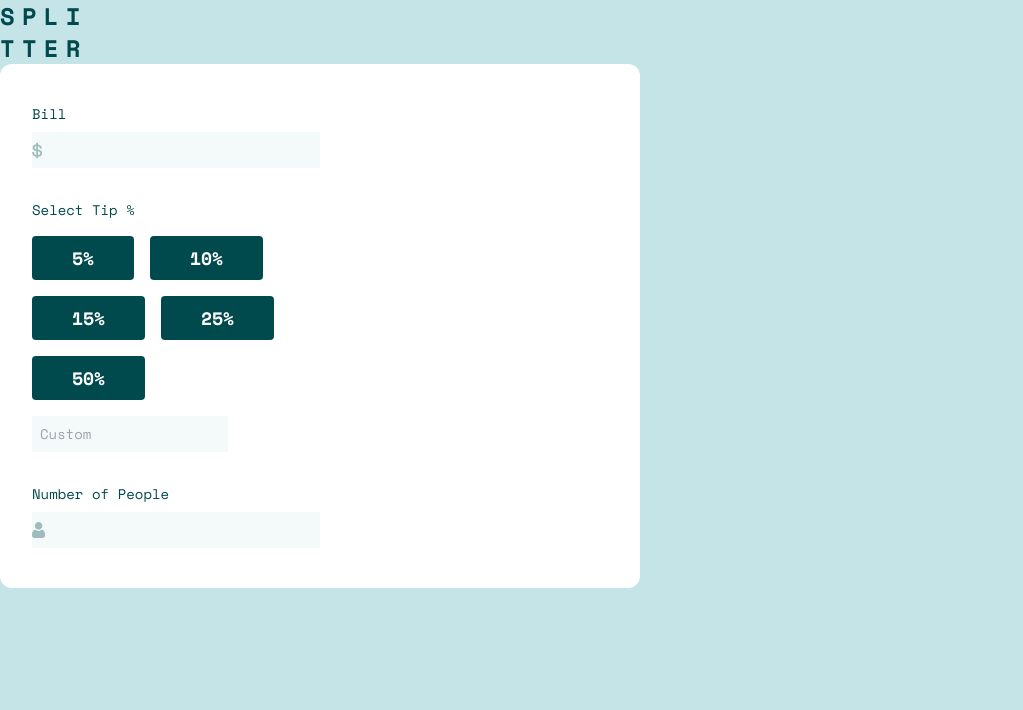
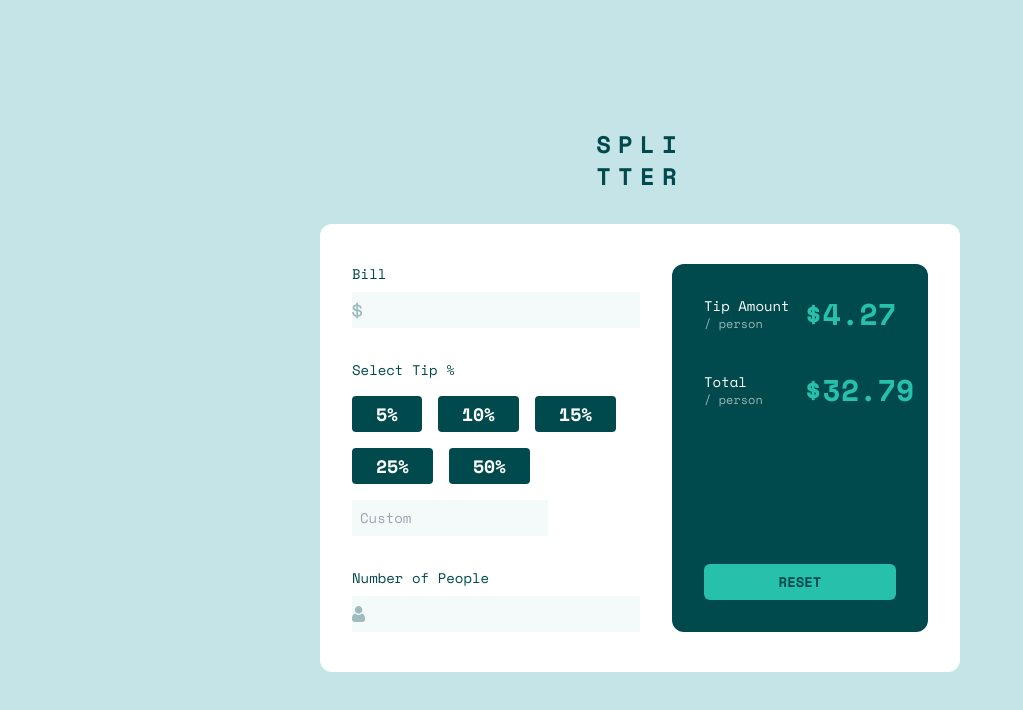
Before and after one commit to duncan-chege/tip-calculator, a React (Vite) app: page / in a window 1280 px wide. Shown: the top 710 px of the page, without its empty margins (0-1023 px from the left). Built offline with nearby package versions, Linux system fonts and the light colour scheme.

Commit message:
center the content horizontally & vertically

```diff
--- a/src/App.tsx
+++ b/src/App.tsx
@@ -2,7 +2,7 @@ import EntrySection from './components/EntrySection'
 
 function App() {
   return (
-    <main role='main' className='bg-light-grayish-cyan min-h-screen'>
+    <main role='main' className='flex flex-col justify-center items-center gap-8 bg-light-grayish-cyan min-h-screen'>
         <h1 className="text-2xl font-bold text-very-dark-cyan tracking-[.3em]">SPLI<br/>TTER</h1>
         <EntrySection />
     </main>
--- a/src/components/EntrySection.tsx
+++ b/src/components/EntrySection.tsx
@@ -1,6 +1,8 @@
+import ResultsSection from "./ResultsSection";
+
 const EntrySection = () => {
   return (
-    <div className="bg-white w-1/2 py-10 px-8 rounded-xl text-sm">
+    <div className="bg-white w-1/2 py-10 px-8 rounded-xl text-sm flex flex-wrap">
         <div className="w-1/2">
             <div>
                 <label htmlFor="bill" className="text-very-dark-cyan">Bill</label><br />
@@ -9,12 +11,12 @@ const EntrySection = () => {
             <div className="mt-8">
                 <label htmlFor="bill" className="text-very-dark-cyan">Select Tip %</label><br />
                 <div className="mt-4 flex flex-wrap gap-4">
-                    <button className="bg-very-dark-cyan text-white py-2 px-10 rounded text-lg font-semibold">5%</button>
-                    <button className="bg-very-dark-cyan text-white py-2 px-10 rounded text-lg font-semibold">10%</button>
-                    <button className="bg-very-dark-cyan text-white py-2 px-10 rounded text-lg font-semibold">15%</button>
-                    <button className="bg-very-dark-cyan text-white py-2 px-10 rounded text-lg font-semibold">25%</button>
-                    <button className="bg-very-dark-cyan text-white py-2 px-10 rounded text-lg font-semibold">50%</button>
-                    <input className="p-2 bg-very-light-grayish-cyan outline-0" type="number" placeholder="Custom"/>
+                    <button className="bg-very-dark-cyan text-white py-1 px-6 rounded text-lg font-semibold">5%</button>
+                    <button className="bg-very-dark-cyan text-white py-1 px-6 rounded text-lg font-semibold">10%</button>
+                    <button className="bg-very-dark-cyan text-white py-1 px-6 rounded text-lg font-semibold">15%</button>
+                    <button className="bg-very-dark-cyan text-white py-1 px-6 rounded text-lg font-semibold">25%</button>
+                    <button className="bg-very-dark-cyan text-white py-1 px-6 rounded text-lg font-semibold">50%</button>
+                    <input className="p-2 w-min flex-shrink-1 bg-very-light-grayish-cyan outline-0" type="number" placeholder="Custom"/>
                 </div>
             </div>
             <div className="mt-8">
@@ -22,6 +24,9 @@ const EntrySection = () => {
                 <input type="number" className="bg-[url('./assets/icon-person.svg')] bg-no-repeat bg-left bg-auto w-full border-0 p-2 bg-very-light-grayish-cyan outline-0 mt-2"/>
             </div>
         </div>
+        <div className="w-1/2">
+            <ResultsSection />
+        </div>
     </div>
   );
 };
--- /dev/null
+++ b/src/components/ResultsSection.tsx
@@ -0,0 +1,29 @@
+const ResultsSection = () => {
+    return (
+        <div className="bg-very-dark-cyan p-8 h-full rounded-xl ml-8 flex flex-col">
+            <div className="grid grid-cols-2 gap-2">
+                <div>
+                    <p className="text-white">Tip Amount</p>
+                    <p className="text-xs text-white/60">/ person</p>
+                </div>
+                <div>
+                    <p className="text-strong-cyan text-3xl text-right font-bold">$4.27</p>
+                </div>
+            </div>
+
+            <div className="grid grid-cols-2 gap-2 mt-10">
+                <div>
+                    <p className="text-white">Total</p>
+                    <p className="text-xs text-white/60">/ person</p>
+                </div>
+                <div>
+                    <p className="text-strong-cyan text-3xl text-right font-bold">$32.79</p>
+                </div>
+            </div>
+
+            <button className="rounded-md mt-auto bg-strong-cyan w-full py-2 text-very-dark-cyan font-bold">RESET</button>
+        </div>
+    )
+}
+
+export default ResultsSection;
```
